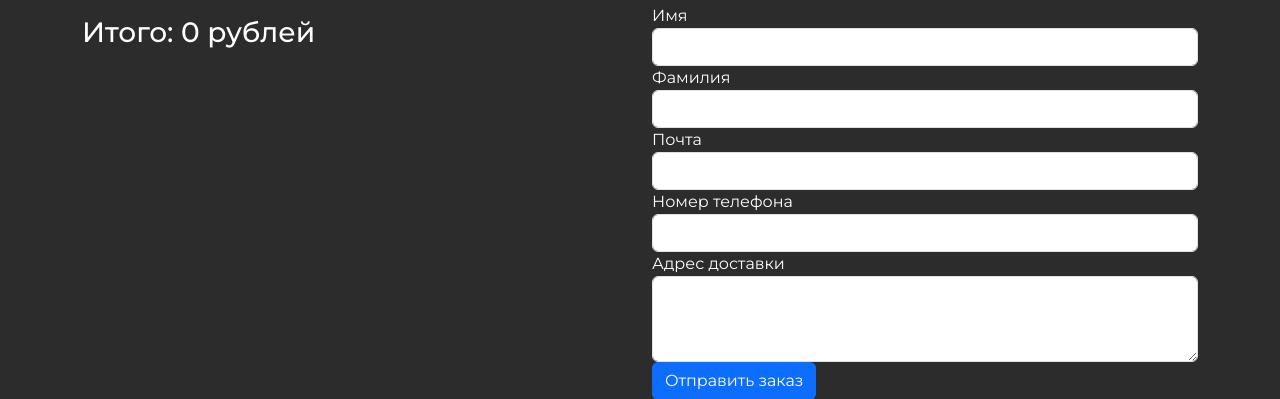
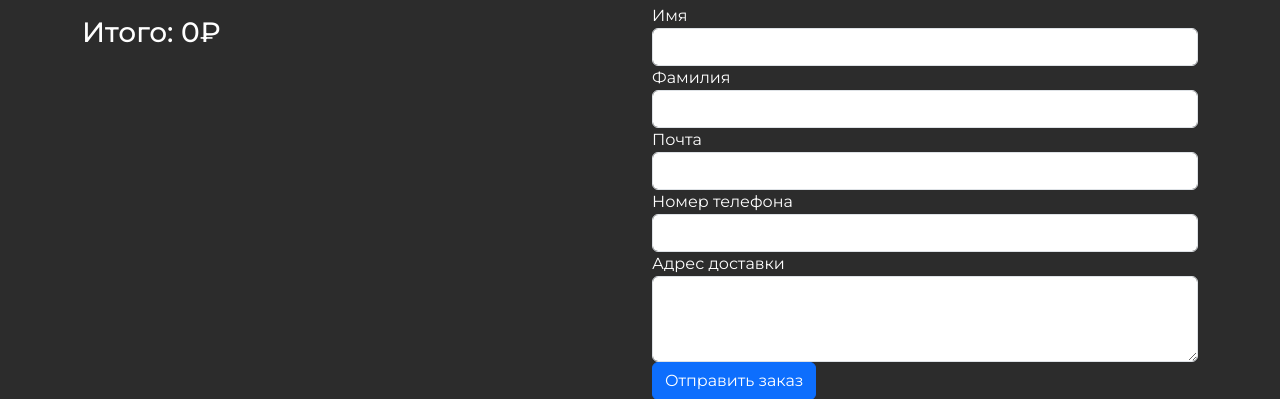
Before and after one commit to notkik8/capset, a Flask app: page /cart in a window 1280 px wide. Shown: the part 177-576 px from the top of the page. Run offline with Flask 3, Linux system fonts and the light colour scheme.

Commit message:
new update

```diff
--- a/templates/base.html
+++ b/templates/base.html
@@ -4,6 +4,9 @@
   <meta charset="UTF-8">
   <meta name="viewport" content="width=device-width, initial-scale=1.0">
   <title>CapSet</title>
+  <!-- Подключение иконки -->
+  <link rel="icon" href="static\img\capset.ico" type="image/x-icon">
+  <link rel="shortcut icon" href="static\img\capset.ico" type="image/x-icon">
   <!-- Подключение стилей Bootstrap 5.3.0 -->
   <link rel="stylesheet" href="https://cdn.jsdelivr.net/npm/bootstrap@5.3.0/dist/css/bootstrap.min.css">
   <!-- Подключение стилей из отдельного файла -->
--- a/templates/cart.html
+++ b/templates/cart.html
@@ -16,14 +16,14 @@
           {% for card in selected_cards %}
           <tr>
             <td>{{ card.name }}</td>
-            <td>{{ card.price }} рублей</td>
+            <td>{{ card.price }}₽</td>
           </tr>
           {% endfor %}
         </tbody>
       </table>
 
       <div class="text-right mb-4">
-        <h3>Итого: {{ total|int }} рублей</h3>
+        <h3>Итого: {{ total|int }}₽</h3>
       </div>
     </div>
 
```
Also changed, not shown: db/database.db, static/img/capset.ico (added).
